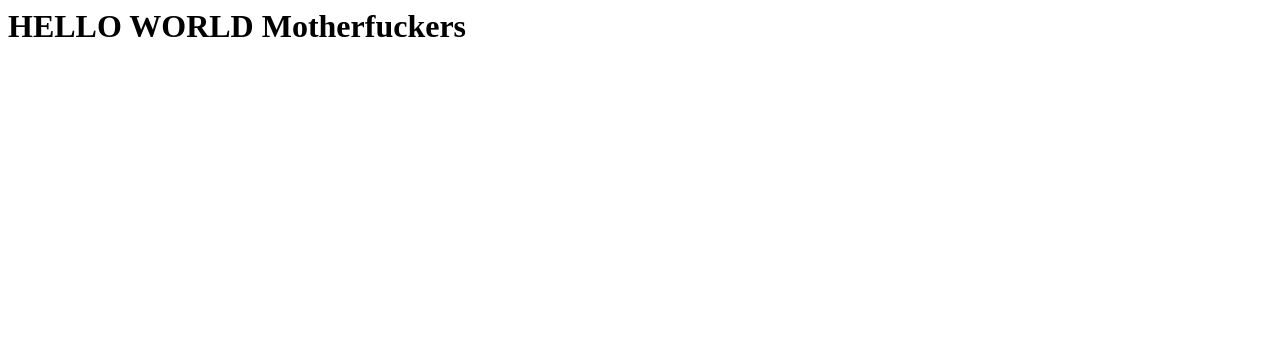
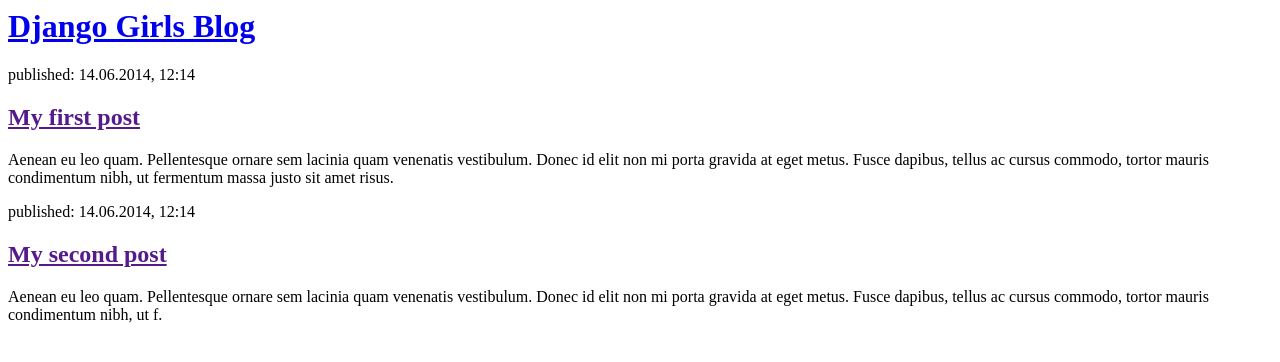
Before and after one commit to Diachenkomike/polyspacex, a Django app: page / in a window 1280 px wide. Shown: the top 362 px of the page. Run offline with Django 3.2, Linux system fonts and the light colour scheme.

Commit message:
Changed the HTML for the site

```diff
--- a/blog/templates/blog/post_list.html
+++ b/blog/templates/blog/post_list.html
@@ -1,5 +1,22 @@
 <html>
-<div>
-<h1>HELLO WORLD Motherfuckers</h1>
-</div>
+    <head>
+        <title>Django Girls blog</title>
+    </head>
+    <body>
+        <div>
+            <h1><a href="/">Django Girls Blog</a></h1>
+        </div>
+
+        <div>
+            <p>published: 14.06.2014, 12:14</p>
+            <h2><a href="">My first post</a></h2>
+            <p>Aenean eu leo quam. Pellentesque ornare sem lacinia quam venenatis vestibulum. Donec id elit non mi porta gravida at eget metus. Fusce dapibus, tellus ac cursus commodo, tortor mauris condimentum nibh, ut fermentum massa justo sit amet risus.</p>
+        </div>
+
+        <div>
+            <p>published: 14.06.2014, 12:14</p>
+            <h2><a href="">My second post</a></h2>
+            <p>Aenean eu leo quam. Pellentesque ornare sem lacinia quam venenatis vestibulum. Donec id elit non mi porta gravida at eget metus. Fusce dapibus, tellus ac cursus commodo, tortor mauris condimentum nibh, ut f.</p>
+        </div>
+    </body>
 </html>
```
